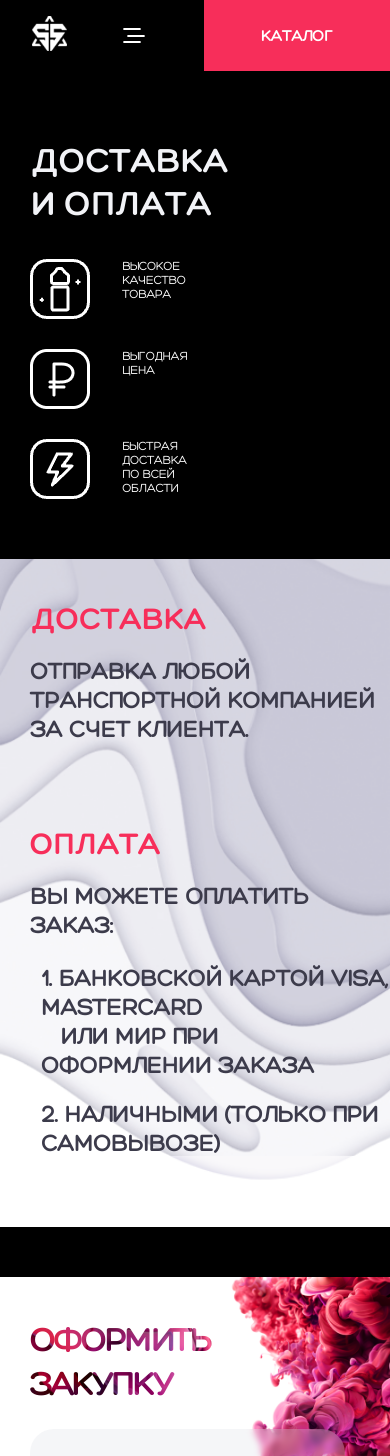
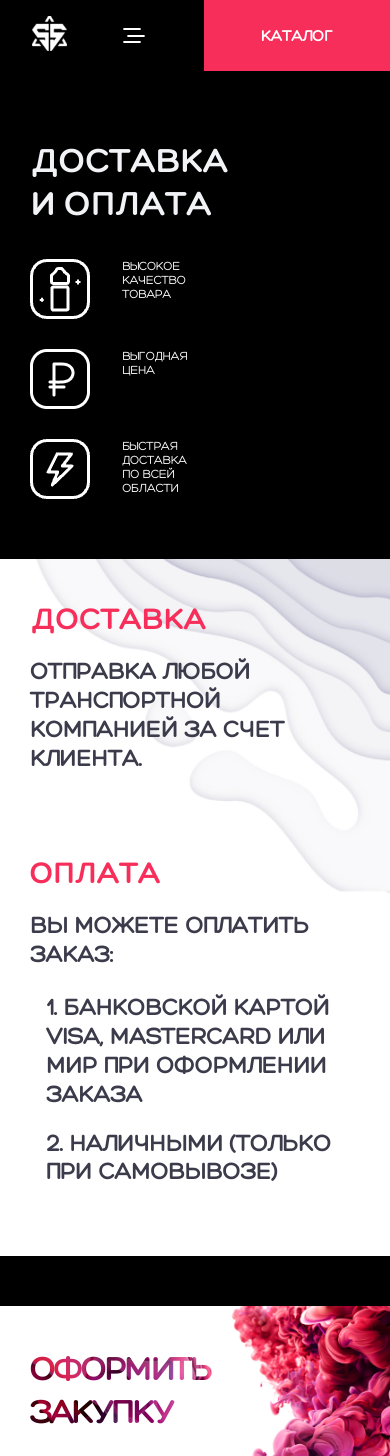
Before and after one commit to RahmanRahmanov/nikotin, a Vue app: page /delivery in a window 390 px wide. Shown: the top 1456 px of the page. Built offline with nearby package versions, Linux system fonts and the light colour scheme.

Commit message:
delivery full phone

```diff
--- a/src/assets/css/init.css
+++ b/src/assets/css/init.css
@@ -1618,6 +1618,9 @@ width: 29.06rem;
   left: 0;
   padding-bottom: 6.25rem;
 }
+.delivery_pay_text_mobile{
+  display: none;
+}
 .title_goods_list_text {
   color: rgb(242, 243, 247);
   font-family: Hero-Regular;
@@ -2272,6 +2275,8 @@ line-height: 1.81rem;
 .delivery_pay_container{
   padding-left: 1.87rem;
   padding-bottom: 1.87rem;
+  padding-right: 1.87rem;
+  background-image: url(@/assets/img/delivery_phone_back.png);
 }
 .delivery_pay_block{
   row-gap: 1.25rem;
@@ -2284,4 +2289,13 @@ line-height: 1.81rem;
 .black_hole_between{
   padding-bottom: 3.13rem;
 }
-}
+.delivery_pay_text_mobile{
+display: block;
+}
+.delivery_pay_text_mobile1{
+  display: none;
+}
+.delivery_pay_text_end{
+  padding-left: 1rem;
+}
+}
--- a/src/components/DeliveryPages.vue
+++ b/src/components/DeliveryPages.vue
@@ -1,6 +1,7 @@
 <template>
   <div class="section_full_header">
     <HeaderBlock />
+
     <div class="delivery_block">
       <p class="delivery_name">доставка<br />и оплата</p>
     </div>
@@ -45,9 +46,12 @@
       <div class="delivery_pay_text_block">
         <p class="delivery_pay_text">Вы можете оплатить заказ:</p>
         <div class="delivery_pay_text_end">
-          <p class="delivery_pay_text">
+          <p class="delivery_pay_text delivery_pay_text_mobile1">
             1. Банковской картой Visa, Mastercard <br />
             &nbsp;&nbsp;&nbsp;или МИР при оформлении заказа
+          </p>
+          <p class="delivery_pay_text delivery_pay_text_mobile">
+            1. Банковской картой Visa, Mastercard или МИР при оформлении заказа
           </p>
           <p class="delivery_pay_text">2. Наличными (только при самовывозе)</p>
         </div>
--- a/src/components/UI/HeaderSlider.vue
+++ b/src/components/UI/HeaderSlider.vue
@@ -4,6 +4,19 @@
         <img src="@/assets/img/header_slider.png" class="img_slider" />
         <img src="@/assets/img/header_slider2.png" class="img_slider" />
         <img src="@/assets/img/header_slider3.png" class="img_slider" />
+        <img
+          src="@/assets/img/for_phone/home_slider1.png"
+          class="img_slider_phone"
+        />
+        <img
+          src="@/assets/img/for_phone/home_slider2.png"
+          class="img_slider_phone"
+        />
+        <img
+          src="@/assets/img/for_phone/home_slider3.png"
+          class="img_slider_phone"
+        />
+
       </div>
       <div class="box_marker_slider">
         <div
```
Also changed, not shown: src/assets/img/delivery_phone_back.png (added).
